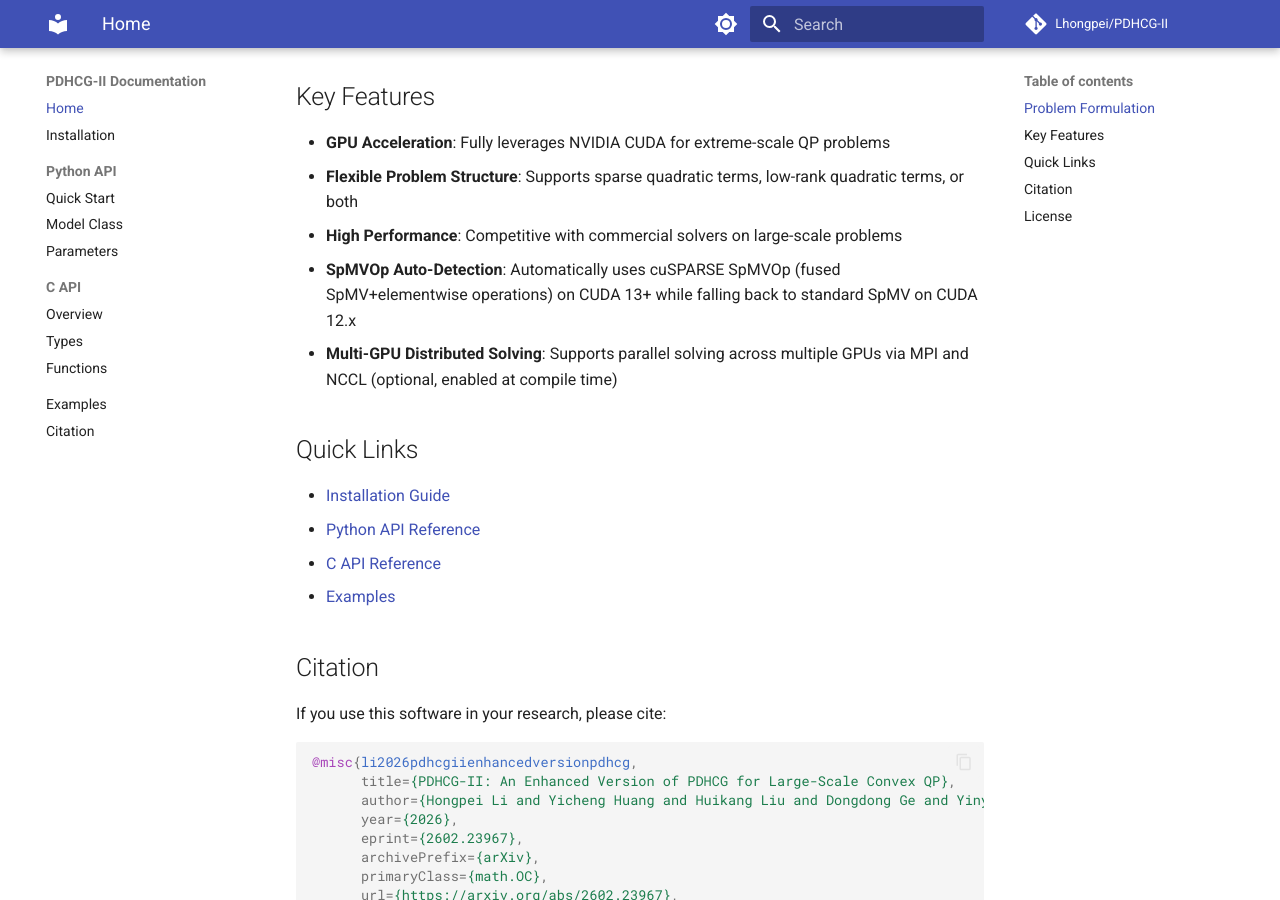
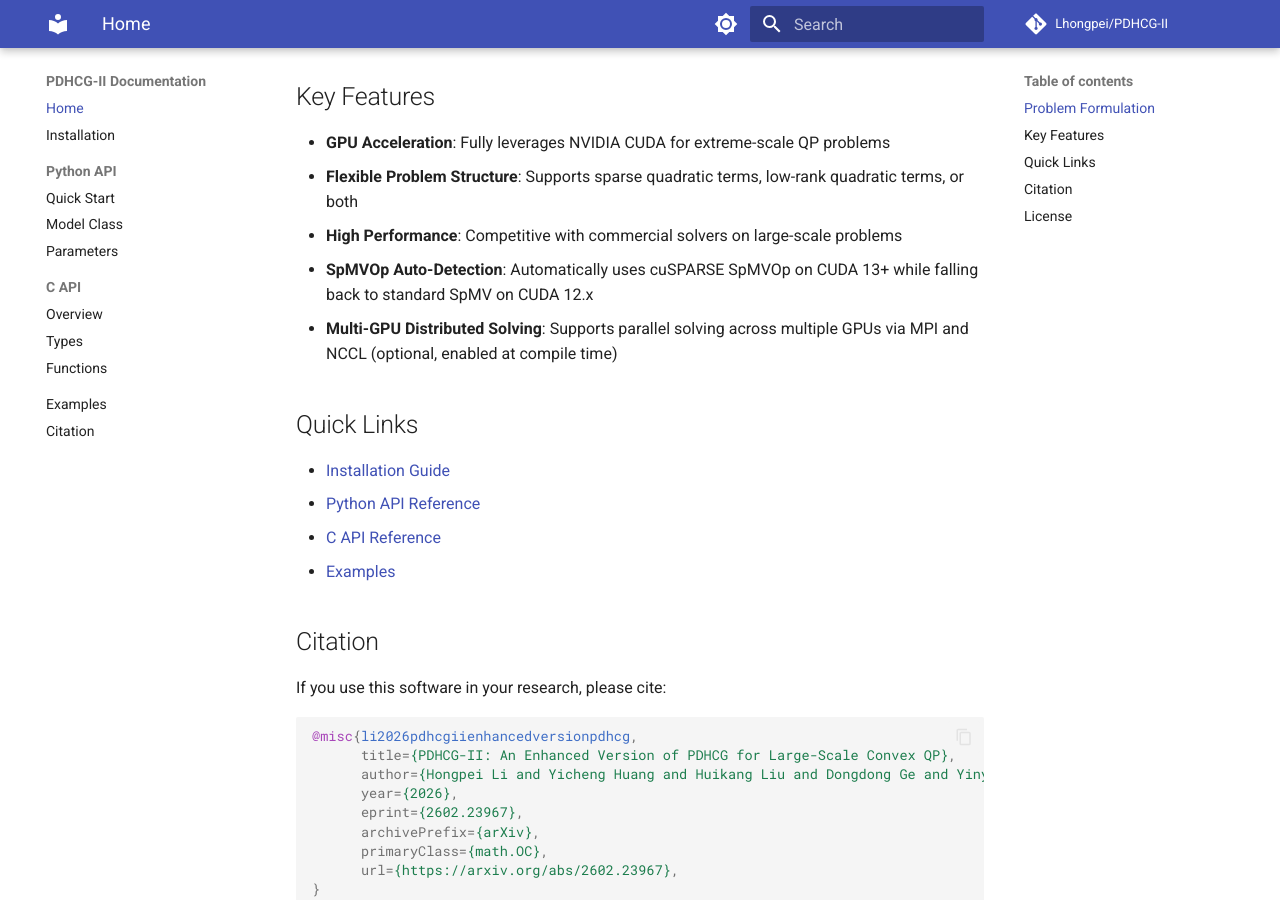
Before and after one commit to Lhongpei/PDHCG-II, an MkDocs documentation site: the page built from docs/index.md, in a window 1280 px wide and 900 px high, scrolled down 728 px. Built offline with MkDocs 1.6.1 and Material for MkDocs 9.7.7, drawn with Linux system fonts in a browser that asks for light colours; comment, search, counter and statistics services are not loaded.

Commit message:
update doc

```diff
--- a/docs/index.md
+++ b/docs/index.md
@@ -28,7 +28,7 @@ Where:
 - **GPU Acceleration**: Fully leverages NVIDIA CUDA for extreme-scale QP problems
 - **Flexible Problem Structure**: Supports sparse quadratic terms, low-rank quadratic terms, or both
 - **High Performance**: Competitive with commercial solvers on large-scale problems
-- **SpMVOp Auto-Detection**: Automatically uses cuSPARSE SpMVOp (fused SpMV+elementwise operations) on CUDA 13+ while falling back to standard SpMV on CUDA 12.x
+- **SpMVOp Auto-Detection**: Automatically uses cuSPARSE SpMVOp on CUDA 13+ while falling back to standard SpMV on CUDA 12.x
 - **Multi-GPU Distributed Solving**: Supports parallel solving across multiple GPUs via MPI and NCCL (optional, enabled at compile time)
 
 ## Quick Links
```
Also changed, not shown: docs/installation.md (+1 -1 lines), python/README.md (+1 -1 lines).
